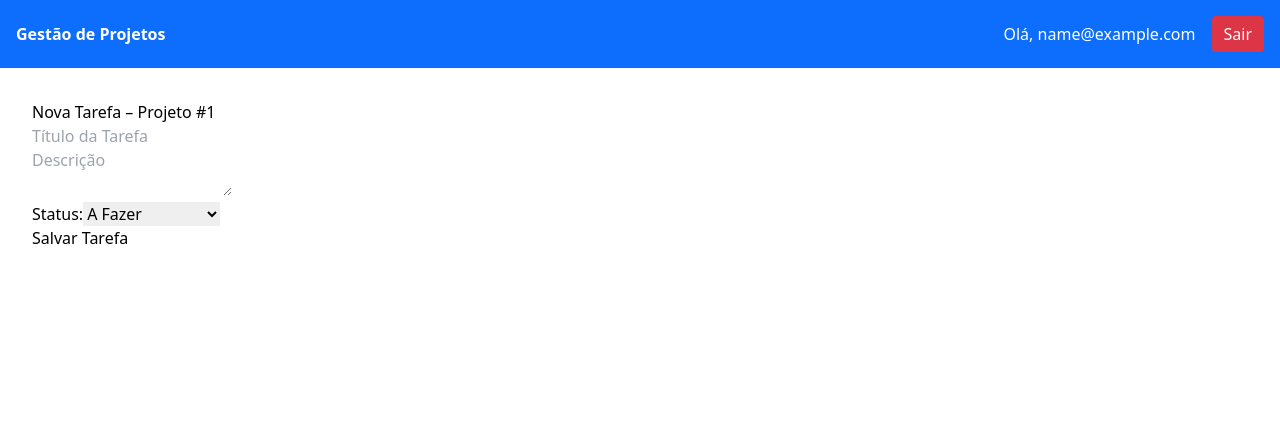
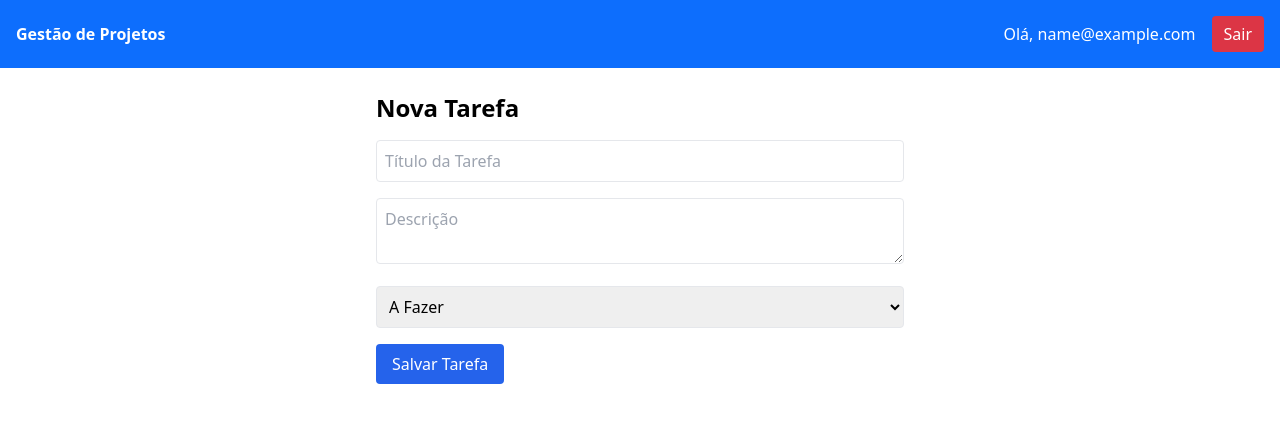
Before and after one commit to andreitoledo/GestaoProjetos, a React (Create React App) app in the folder frontend-gestao-projetos/: page /projeto/1/nova-tarefa in a window 1280 px wide. Shown: the top 422 px of the page. Built offline with nearby package versions, Linux system fonts and the light colour scheme; sample sign-in values are in the browser's storage.

Commit message:
Aplicando Tailwind nos formulários

```diff
--- a/frontend-gestao-projetos/src/pages/Dashboard.jsx
+++ b/frontend-gestao-projetos/src/pages/Dashboard.jsx
@@ -23,8 +23,6 @@ export default function Dashboard() {
       <Navbar />
       <div style={{ padding: '2rem' }}>
         <h2>Meus Projetos</h2>
-        <h1 className="text-red-600 text-2xl font-bold">Tailwind funcionando!</h1>
-
 
         <button onClick={() => navigate('/novo-projeto')}>
           + Novo Projeto
--- a/frontend-gestao-projetos/src/pages/EditarTarefa.jsx
+++ b/frontend-gestao-projetos/src/pages/EditarTarefa.jsx
@@ -11,7 +11,7 @@ export default function EditarTarefa() {
   const navigate = useNavigate();
 
   useEffect(() => {
-    api.get(`/tarefas/${id}`) // rota lista todas por projeto
+    api.get(`/tarefas/${id}`) // usando o endpoint que traz todas as tarefas do projeto
       .then(res => {
         const tarefa = res.data.find(t => t.id === parseInt(tarefaId));
         if (tarefa) {
@@ -47,30 +47,40 @@ export default function EditarTarefa() {
   return (
     <>
       <Navbar />
-    <div style={{ padding: '2rem' }}>
-      <h2>Editar Tarefa #{tarefaId}</h2>
-      <form onSubmit={handleSubmit}>
+      <div className="max-w-xl mx-auto p-6">
+        <h2 className="text-2xl font-bold mb-4">Editar Tarefa</h2>
+        <form onSubmit={handleSubmit} className="space-y-4">
           <input
+            className="w-full border p-2 rounded"
             type="text"
             placeholder="Título"
             value={titulo}
             onChange={e => setTitulo(e.target.value)}
-        /><br />
+          />
 
           <textarea
+            className="w-full border p-2 rounded"
             placeholder="Descrição"
             value={descricao}
             onChange={e => setDescricao(e.target.value)}
-        /><br />
+          />
 
-        <label>Status:</label>
-        <select value={status} onChange={e => setStatus(e.target.value)}>
+          <select
+            className="w-full border p-2 rounded"
+            value={status}
+            onChange={e => setStatus(e.target.value)}
+          >
             <option value="todo">A Fazer</option>
             <option value="em_andamento">Em Andamento</option>
             <option value="concluido">Concluído</option>
-        </select><br />
+          </select>
 
-        <button type="submit">Salvar Alterações</button>
+          <button
+            type="submit"
+            className="bg-yellow-500 hover:bg-yellow-600 text-white px-4 py-2 rounded"
+          >
+            Atualizar Tarefa
+          </button>
         </form>
       </div>
     </>
--- a/frontend-gestao-projetos/src/pages/NovaTarefa.jsx
+++ b/frontend-gestao-projetos/src/pages/NovaTarefa.jsx
@@ -8,16 +8,11 @@ export default function NovaTarefa() {
   const [descricao, setDescricao] = useState('');
   const [status, setStatus] = useState('todo');
 
-  const { id: projetoId } = useParams(); // ID do projeto
+  const { id: projetoId } = useParams();
   const navigate = useNavigate();
 
   const handleSubmit = async (e) => {
     e.preventDefault();
-
-    if (!titulo) {
-      alert('Título é obrigatório');
-      return;
-    }
 
     try {
       await api.post('/tarefas', {
@@ -38,30 +33,40 @@ export default function NovaTarefa() {
   return (
     <>
       <Navbar />
-    <div style={{ padding: '2rem' }}>
-      <h2>Nova Tarefa – Projeto #{projetoId}</h2>
-      <form onSubmit={handleSubmit}>
+      <div className="max-w-xl mx-auto p-6">
+        <h2 className="text-2xl font-bold mb-4">Nova Tarefa</h2>
+        <form onSubmit={handleSubmit} className="space-y-4">
           <input
+            className="w-full border p-2 rounded"
             type="text"
             placeholder="Título da Tarefa"
             value={titulo}
             onChange={e => setTitulo(e.target.value)}
-        /><br />
+          />
 
           <textarea
+            className="w-full border p-2 rounded"
             placeholder="Descrição"
             value={descricao}
             onChange={e => setDescricao(e.target.value)}
-        /><br />
+          />
 
-        <label>Status:</label>
-        <select value={status} onChange={e => setStatus(e.target.value)}>
+          <select
+            className="w-full border p-2 rounded"
+            value={status}
+            onChange={e => setStatus(e.target.value)}
+          >
             <option value="todo">A Fazer</option>
             <option value="em_andamento">Em Andamento</option>
             <option value="concluido">Concluído</option>
-        </select><br />
+          </select>
 
-        <button type="submit">Salvar Tarefa</button>
+          <button
+            type="submit"
+            className="bg-blue-600 hover:bg-blue-700 text-white px-4 py-2 rounded"
+          >
+            Salvar Tarefa
+          </button>
         </form>
       </div>
     </>
--- a/frontend-gestao-projetos/src/pages/NovoProjeto.jsx
+++ b/frontend-gestao-projetos/src/pages/NovoProjeto.jsx
@@ -13,11 +13,6 @@ export default function NovoProjeto() {
   const handleSubmit = async (e) => {
     e.preventDefault();
 
-    if (!nome || !descricao) {
-      alert('Preencha os campos obrigatórios!');
-      return;
-    }
-
     try {
       await api.post('/projetos', {
         nome,
@@ -26,7 +21,7 @@ export default function NovoProjeto() {
         dataFim
       });
 
-      alert('Projeto criado com sucesso!');
+      alert('Projeto criado!');
       navigate('/');
     } catch (err) {
       console.error(err);
@@ -37,37 +32,46 @@ export default function NovoProjeto() {
   return (
     <>
       <Navbar />
-    <div style={{ padding: '2rem' }}>
-      <h2>Novo Projeto</h2>
-      <form onSubmit={handleSubmit}>
+      <div className="max-w-xl mx-auto p-6">
+        <h2 className="text-2xl font-bold mb-4">Novo Projeto</h2>
+        <form onSubmit={handleSubmit} className="space-y-4">
           <input
+            className="w-full border p-2 rounded"
             type="text"
             placeholder="Nome do Projeto"
             value={nome}
             onChange={e => setNome(e.target.value)}
-        /><br />
+          />
 
           <textarea
+            className="w-full border p-2 rounded"
             placeholder="Descrição"
             value={descricao}
             onChange={e => setDescricao(e.target.value)}
-        /><br />
+          />
 
-        <label>Data de Início:</label>
+          <label className="block text-sm font-medium text-gray-700">Data de Início:</label>
           <input
+            className="w-full border p-2 rounded"
             type="date"
             value={dataInicio}
             onChange={e => setDataInicio(e.target.value)}
-        /><br />
+          />
 
-        <label>Data de Fim:</label>
+          <label className="block text-sm font-medium text-gray-700">Data de Fim:</label>
           <input
+            className="w-full border p-2 rounded"
             type="date"
             value={dataFim}
             onChange={e => setDataFim(e.target.value)}
-        /><br />
+          />
 
-        <button type="submit">Salvar Projeto</button>
+          <button
+            type="submit"
+            className="bg-green-600 hover:bg-green-700 text-white px-4 py-2 rounded"
+          >
+            Salvar Projeto
+          </button>
         </form>
       </div>
     </>
```
Lines whose indentation alone changed are shown as unchanged.
